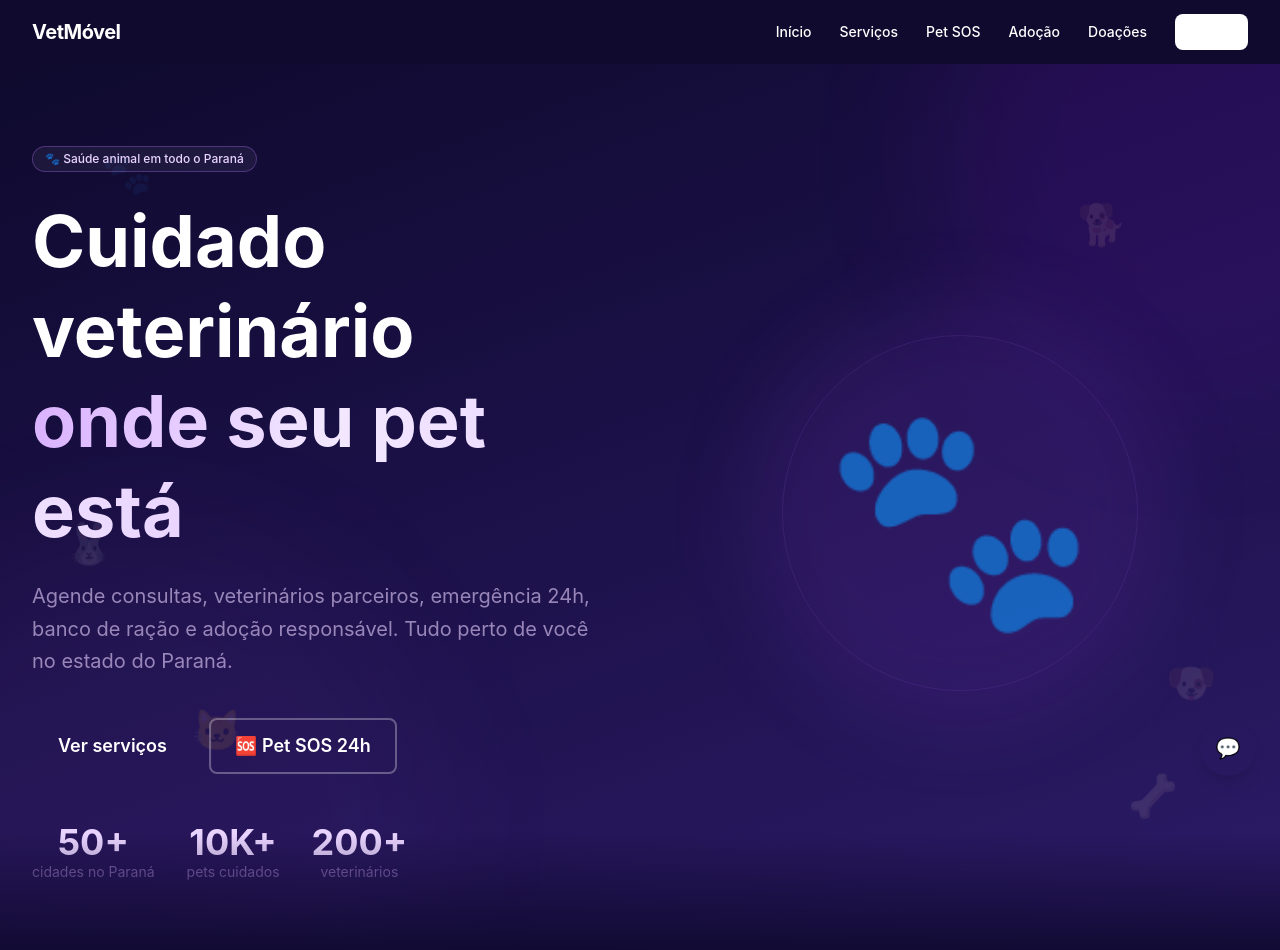
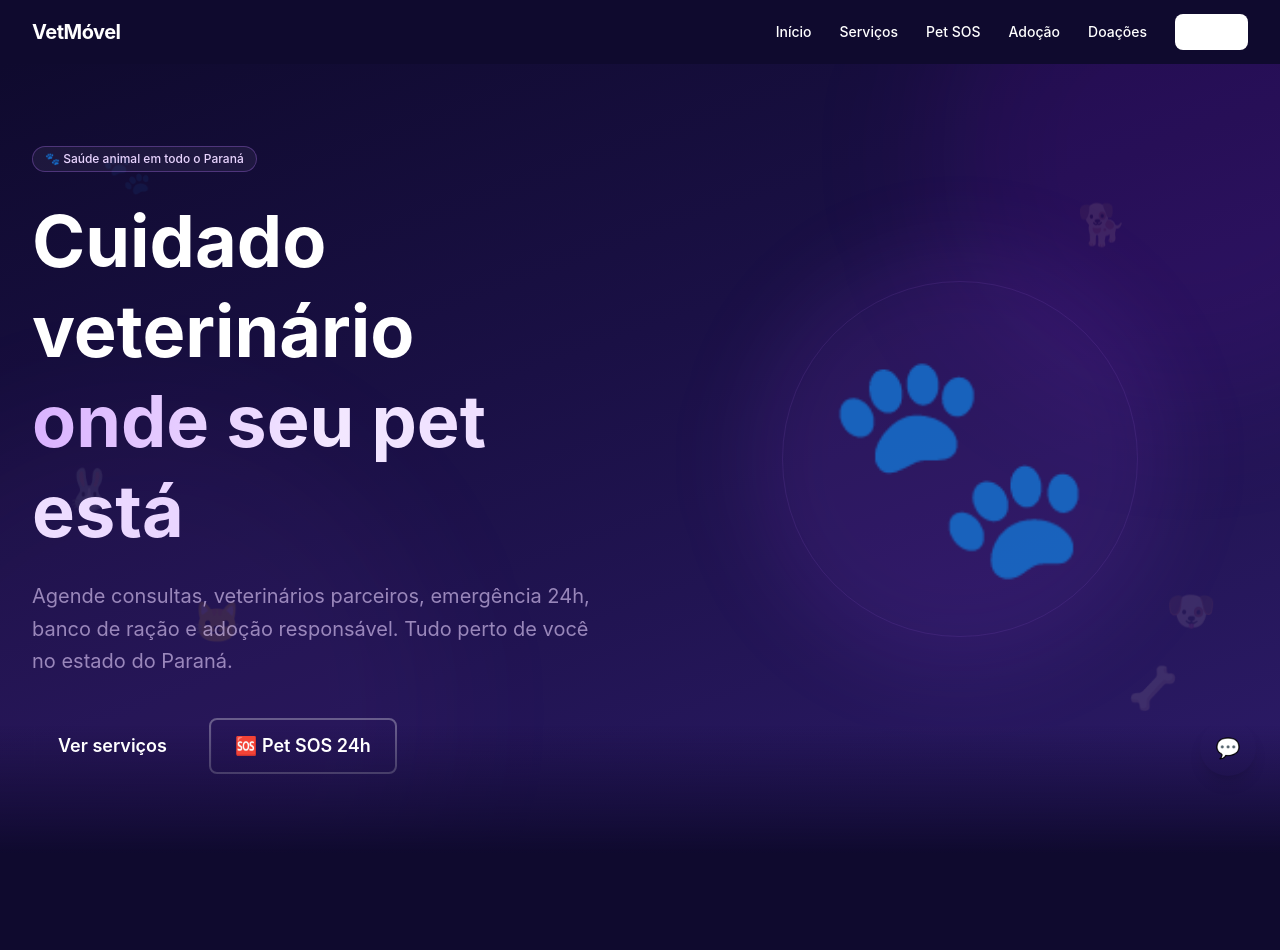
Before and after one commit to Kauanprogran/DESAFIO-PR, a Next.js app: page / in a window 1280 px wide. Shown: the top 950 px of the page. Built offline with nearby package versions, Linux system fonts and the light colour scheme.

Commit message:
Remove stats falsos da landing page

```diff
--- a/app/page.tsx
+++ b/app/page.tsx
@@ -70,13 +70,6 @@ const servicos = [
   },
 ];
 
-const stats = [
-  { value: "50+", label: "cidades no Paraná" },
-  { value: "10K+", label: "pets cuidados" },
-  { value: "200+", label: "veterinários" },
-  { value: "98%", label: "satisfação" },
-];
-
 export default function HomePage() {
   return (
     <>
@@ -141,19 +134,7 @@ export default function HomePage() {
                 </Link>
               </div>
 
-              <motion.div
-                initial={{ opacity: 0, y: 20 }}
-                animate={{ opacity: 1, y: 0 }}
-                transition={{ duration: 0.6, delay: 0.4 }}
-                className="flex items-center gap-8 mt-12 justify-center lg:justify-start"
-              >
-                {stats.slice(0, 3).map((stat) => (
-                  <div key={stat.label} className="text-center">
-                    <p className="text-3xl lg:text-4xl font-bold text-purple-200">{stat.value}</p>
-                    <p className="text-sm text-purple-300/50">{stat.label}</p>
-                  </div>
-                ))}
-              </motion.div>
+
             </motion.div>
 
             <motion.div
@@ -357,29 +338,6 @@ export default function HomePage() {
         </div>
       </section>
 
-      {/* Estatísticas */}
-      <section className="py-16" style={{ background: "#0F0A2E" }}>
-        <div className="max-w-7xl mx-auto px-4 sm:px-6 lg:px-8">
-          <div className="grid grid-cols-2 lg:grid-cols-4 gap-6">
-            {stats.map((stat) => (
-              <motion.div
-                key={stat.label}
-                initial={{ opacity: 0, y: 20 }}
-                whileInView={{ opacity: 1, y: 0 }}
-                viewport={{ once: true }}
-                transition={{ duration: 0.5 }}
-                className="text-center p-8 rounded-2xl glass-card"
-              >
-                <p className="text-4xl lg:text-5xl font-bold text-gradient bg-gradient-to-r from-purple-400 to-purple-200 mb-2">
-                  {stat.value}
-                </p>
-                <p className="text-purple-200/50 font-medium">{stat.label}</p>
-              </motion.div>
-            ))}
-          </div>
-        </div>
-      </section>
-
       {/* CTA */}
       <section className="py-24 relative overflow-hidden" style={{ background: "linear-gradient(135deg, #2D1B69 0%, #1A1045 50%, #0F0A2E 100%)" }}>
         <div className="absolute inset-0 overflow-hidden pointer-events-none">
```
